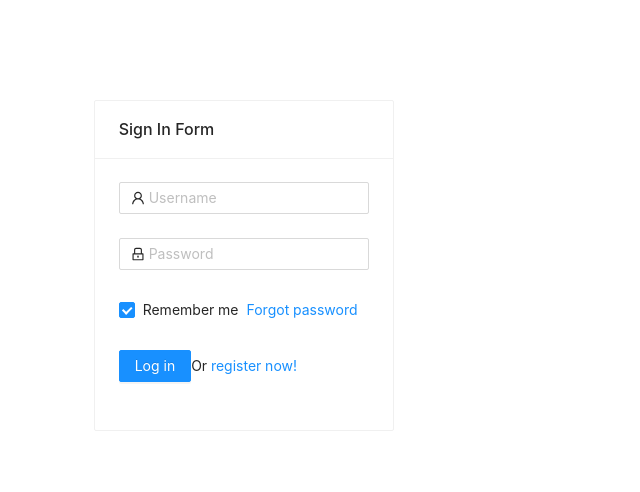
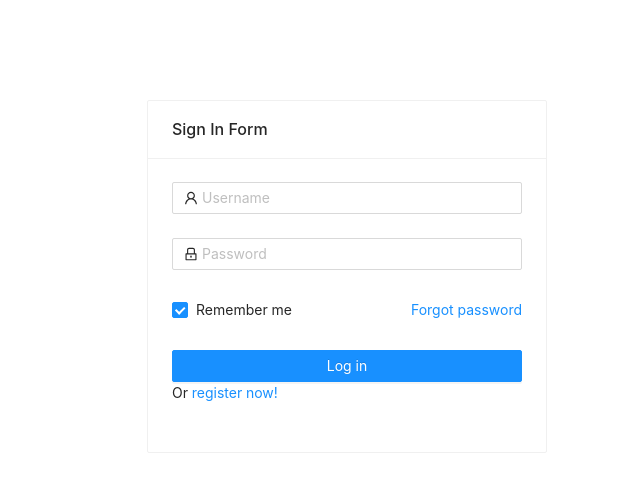
Before and after one commit to Lavanjan/Invicta-DTS, a React (Create React App) app: page / in a window 1280 px wide. Shown: the top 492 px of the page, without its empty margins (333-973 px from the left). Built offline with nearby package versions, Linux system fonts and the light colour scheme.

Commit message:
Desined the login page

```diff
--- a/src/components/authentication/SignIn.js
+++ b/src/components/authentication/SignIn.js
@@ -9,8 +9,8 @@ export class SignIn extends Component {
     };
     return (
         <Row style={{ marginTop: 100 }}>
-        <Col span={8} offset={8}>
-          <Card title="Sign In Form" style={{ width: 300 }}>
+          <Col span={8} offset={9}>
+            <Card title="Sign In Form" style={{ width: 400 }}>
               <Form
                 name="normal_login"
                 className="login-form"
@@ -52,6 +52,7 @@ export class SignIn extends Component {
 
                 <Form.Item>
                   <Button
+
                     type="primary"
                     htmlType="submit"
                     className="login-form-button"
--- a/src/index.css
+++ b/src/index.css
@@ -52,3 +52,15 @@ code {
 .ant-dropdown-link {
   color: white;
 }
+/* .login-form {
+  max-width: 300px;
+} */
+.login-form-forgot {
+  float: right;
+}
+.ant-col-rtl .login-form-forgot {
+  float: left;
+}
+.login-form-button {
+  width: 100%;
+}
```
Also changed, not shown: src/App.js (line endings or trailing spaces), src/assets/images/login_bg.svg (added). Lines whose indentation alone changed are shown as unchanged.
